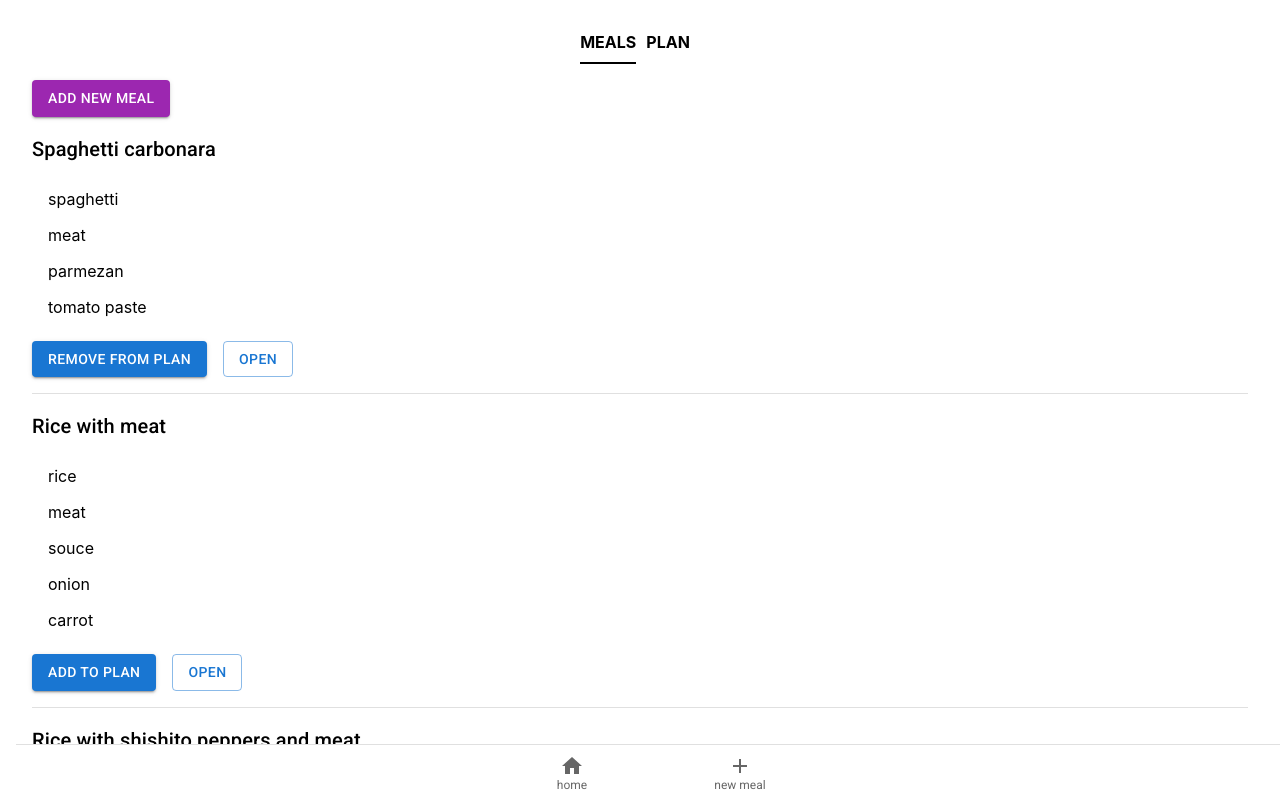
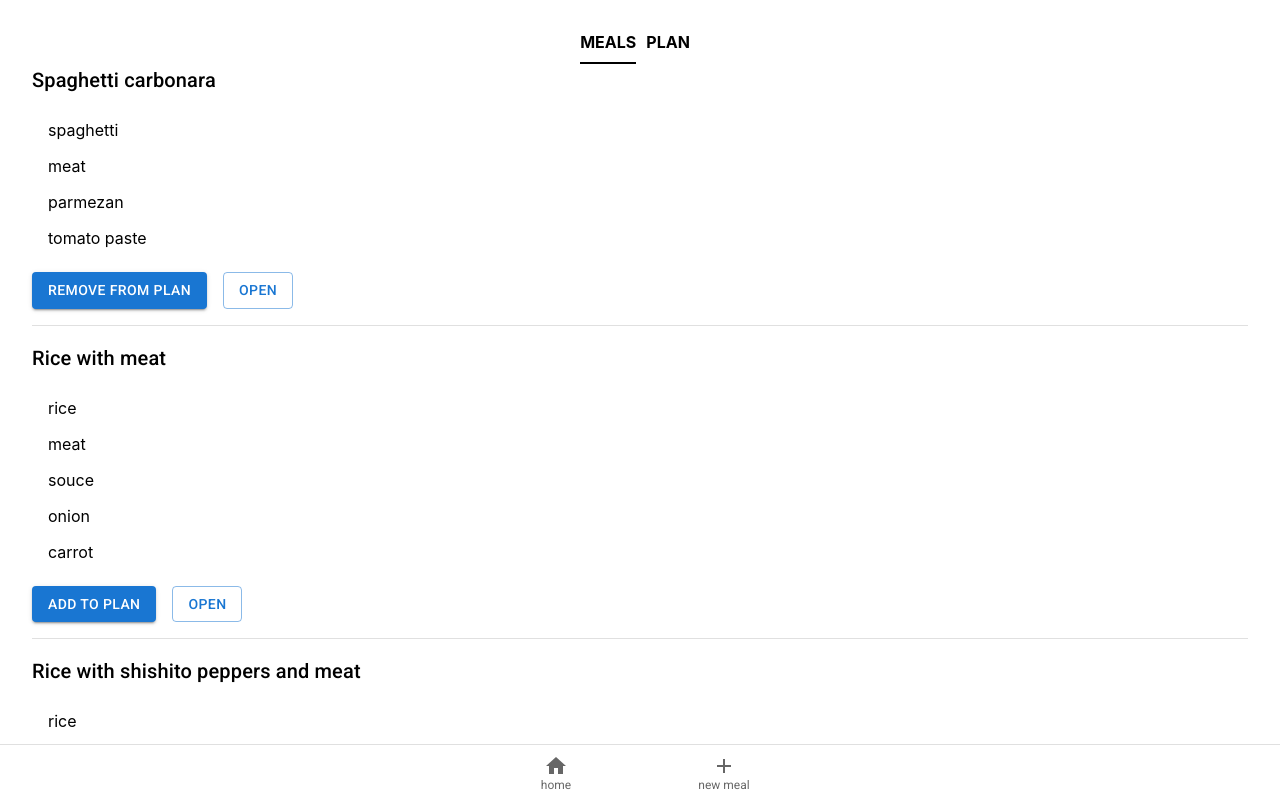
Before and after one commit to alekseevaiana/meals_planner, a React (Create React App) app: page / in a window 1280 px wide. Shown: the top 798 px of the page. Built offline with nearby package versions, Linux system fonts and the light colour scheme.

Commit message:
add new meal from navbar

```diff
--- a/src/App.js
+++ b/src/App.js
@@ -77,7 +77,8 @@ function App() {
   };
 
   return (
-    <Box className="App" sx={{ m: 2 }}>
+    <Box className="App">
+      <Box sx={{ m: 2 }}>
         <Routes>
           <Route
             exact
@@ -101,7 +102,10 @@ function App() {
             exact
             path="/new_meal"
             element={
-            <CreateMeal handleMealChange={handleMealChange} meals={mealsData} />
+              <CreateMeal
+                handleMealChange={handleMealChange}
+                meals={mealsData}
+              />
             }
           />
           <Route
@@ -112,12 +116,13 @@ function App() {
             }
           />
         </Routes>
+      </Box>
       <BottomNavigation
         showLabels
         sx={{
           position: "fixed",
           bottom: 0,
-          width: 1.0,
+          width: "100%",
           borderTop: "1px solid rgba(0, 0, 0, 0.12)",
           boxShadow: "5px 10px rgba(0, 0, 0, 0.12)",
         }}
@@ -128,7 +133,12 @@ function App() {
           component={Link}
           to={"/"}
         />
-        <BottomNavigationAction label="new meal" icon={<AddSharpIcon />} />
+        <BottomNavigationAction
+          label="new meal"
+          icon={<AddSharpIcon />}
+          component={Link}
+          to={"/new_meal"}
+        />
       </BottomNavigation>
     </Box>
   );
--- a/src/components/Home.js
+++ b/src/components/Home.js
@@ -36,7 +36,7 @@ export default function Home({ meals, handlePlanBtn, handleOpenMealBtnClick }) {
           height: "100vh",
         }}
       >
-        <Box className={classes.headerLinks} sx={{ mb: 2 }}>
+        <Box className={classes.headerLinks}>
           <NavLink to="/">
             <Box className={classes.linkText} activeClassName="active">
               Meals
--- a/src/components/MealsList.js
+++ b/src/components/MealsList.js
@@ -9,15 +9,6 @@ export default function MealsList({
 }) {
   return (
     <>
-      <Button
-        variant="contained"
-        color="secondary"
-        component={Link}
-        to={"/new_meal"}
-        sx={{ mb: 2 }}
-      >
-        Add new meal
-      </Button>
       {meals.map((item, index) => {
         return (
           <Box key={index}>
```
Lines whose indentation alone changed are shown as unchanged.
